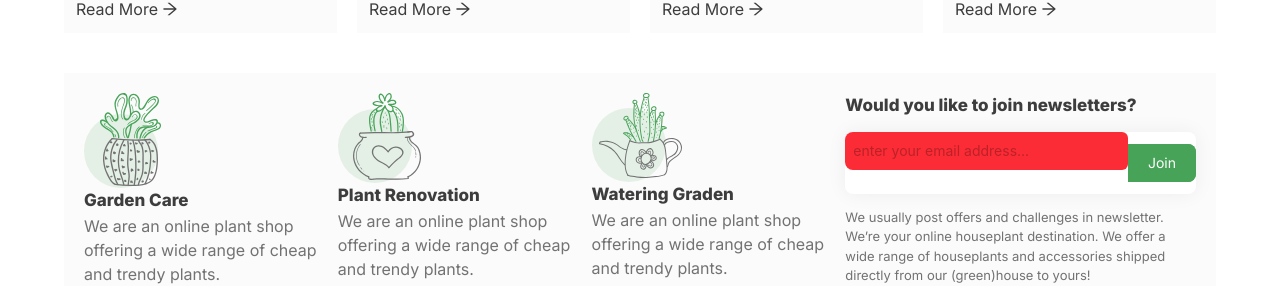
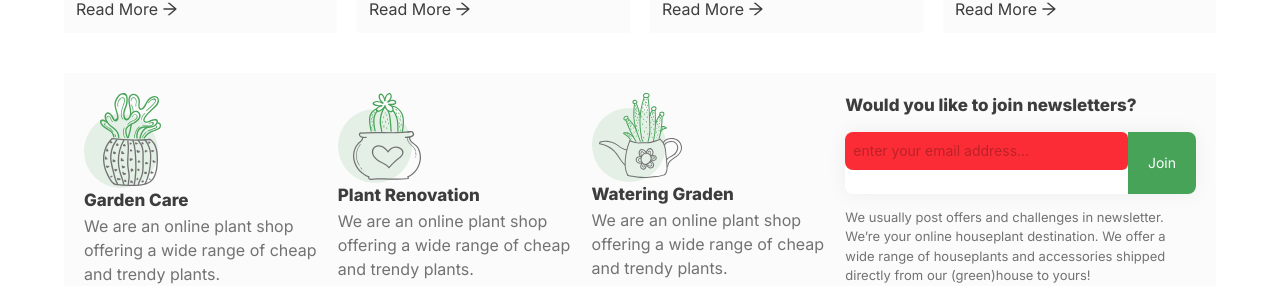
Before and after one commit to malikovshahriyor929/Greenshop, a React (Vite) app: page / in a window 1280 px wide. Shown: the part 2453-2739 px from the top of the page. Built offline with nearby package versions, Linux system fonts and the light colour scheme; no server answers.

Commit message:
working all things

```diff
--- a/src/components/footer/index.tsx
+++ b/src/components/footer/index.tsx
@@ -59,7 +59,7 @@ const Footer = () => {
             Would you like to join newsletters?
           </p>
           <Form onFinish={join} className="flex *:!w-full   ">
-            <div className="!flex !items-center w-full bg-white rounded-lg shadow-[0_0_20px_0_rgba(0,0,0,0.06)] ">
+            <div className="!flex  w-full bg-white rounded-lg shadow-[0_0_20px_0_rgba(0,0,0,0.06)] ">
               <Form.Item className="w-full" name="email">
                 <Input
                   className="!w-full !bg-red-500 !outline-none  !p-2 !border-none !rounded-l-lg"
```
